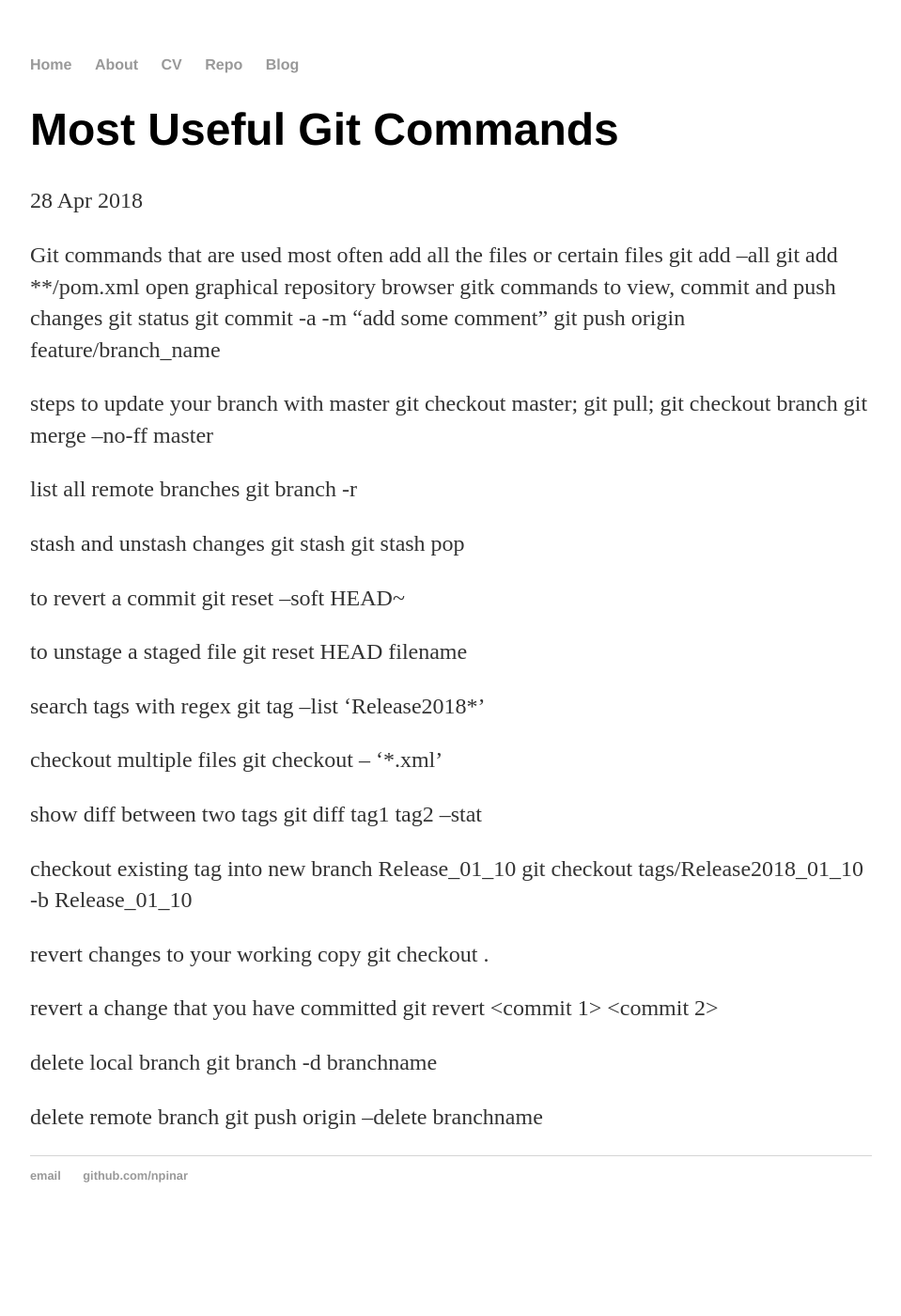
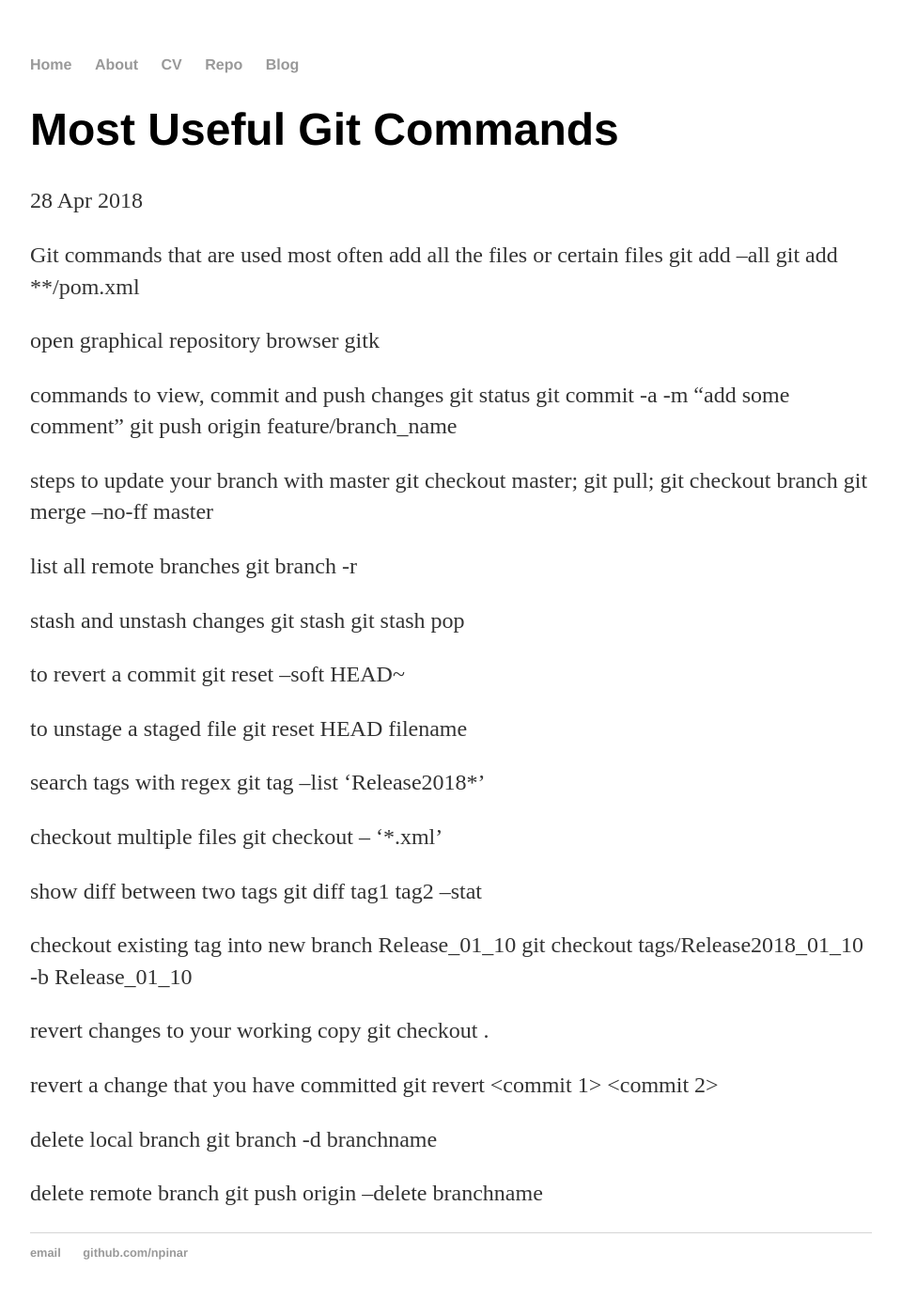
Before and after one commit to npinar/npinar.github.io, a Jekyll site: the page built from _posts/2018-04-28-most-useful-git-commands.md, in a window 1280 px wide. Shown: the whole page at 94% size, without its empty margins (160-1119 px from the left). Built offline with Jekyll 4.4.1, drawn with Linux system fonts in a browser that asks for light colours; our own code applies the rules of GitHub Pages for plain Markdown files; before the commit the page ends 1318 px from its top, so only the background shows below that; part of the change alters nothing that is shown.

```diff
--- a/_posts/2018-04-28-most-useful-git-commands.md
+++ b/_posts/2018-04-28-most-useful-git-commands.md
@@ -1,9 +1,17 @@
+---
+layout: post
+title: "Most Useful Git Commands "
+date: 2018-04-28
+---
+
 Git commands that are used most often
 add all the files or certain files
 git add --all
 git add **/pom.xml
+
 open graphical repository browser
-  gitk
+gitk
+
 commands to view, commit and push changes
 git status
 git commit -a -m "add some comment"
```
